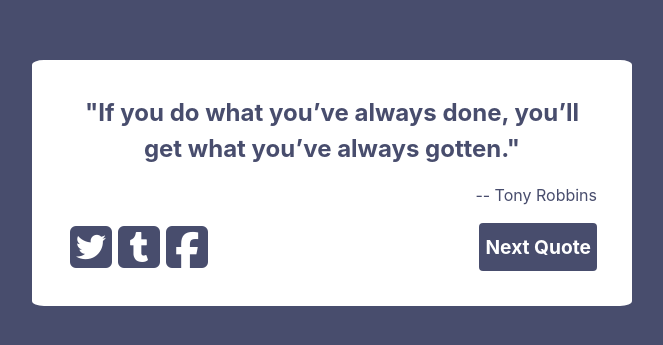
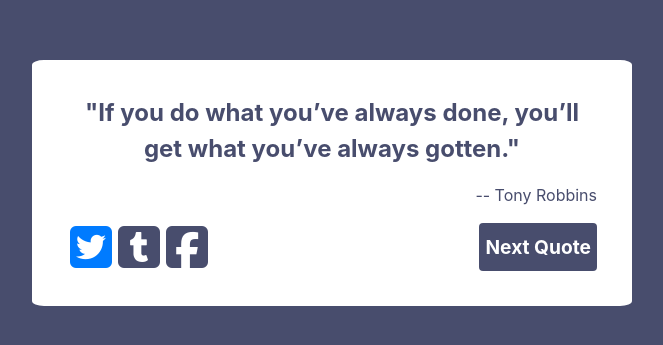
Before and after one commit to JimmyCN1/randomQuoteGenerator, a React (Create React App) app: page / in a window 1280 px wide. Shown: the part 217-562 px from the top of the page, without its empty margins (308-971 px from the left). Built offline with nearby package versions, Linux system fonts and the light colour scheme.

Commit message:
added twitter functionality

```diff
--- a/src/components/Quote.js
+++ b/src/components/Quote.js
@@ -48,7 +48,7 @@ class Quote extends React.Component {
       <div style={styles}>
         <QuoteText quote={quote} />
         <QuoteAuthor author={author} />
-        <Controls fetchNextQuote={fetchNextQuote} />
+        <Controls quote={quote} fetchNextQuote={fetchNextQuote} />
       </div>
     );
   }
--- a/src/components/controls/Controls.js
+++ b/src/components/controls/Controls.js
@@ -4,18 +4,20 @@ import NextQuoteButton from "./NextQuoteButton.js";
 
 class Controls extends React.Component {
   render() {
+    const styles = {
+      display: "flex",
+      justifyContent: "space-between"
+    };
+
+    const { quote, fetchNextQuote } = this.props;
+
     return (
       <div style={styles}>
-        <Social />
-        <NextQuoteButton fetchNextQuote={this.props.fetchNextQuote} />
+        <Social quote={quote} />
+        <NextQuoteButton fetchNextQuote={fetchNextQuote} />
       </div>
     );
   }
 }
 
-const styles = {
-  display: "flex",
-  justifyContent: "space-between"
-};
-
 export default Controls;
--- a/src/components/controls/Social.js
+++ b/src/components/controls/Social.js
@@ -3,7 +3,13 @@ import React from "react";
 function Social(props) {
   return (
     <div>
-      <i className="fab fa-twitter-square fa-3x" style={styles} />
+      <a
+        // class="twitter-share-button"
+        href={`https://twitter.com/intent/tweet?text=${props.quote}`}
+      >
+        <i className="fab fa-twitter-square fa-3x" style={styles} />
+      </a>
+
       <i className="fab fa-tumblr-square fa-3x" style={styles} />
       <i className="fab fa-facebook-square fa-3x" style={styles} />
     </div>
```
